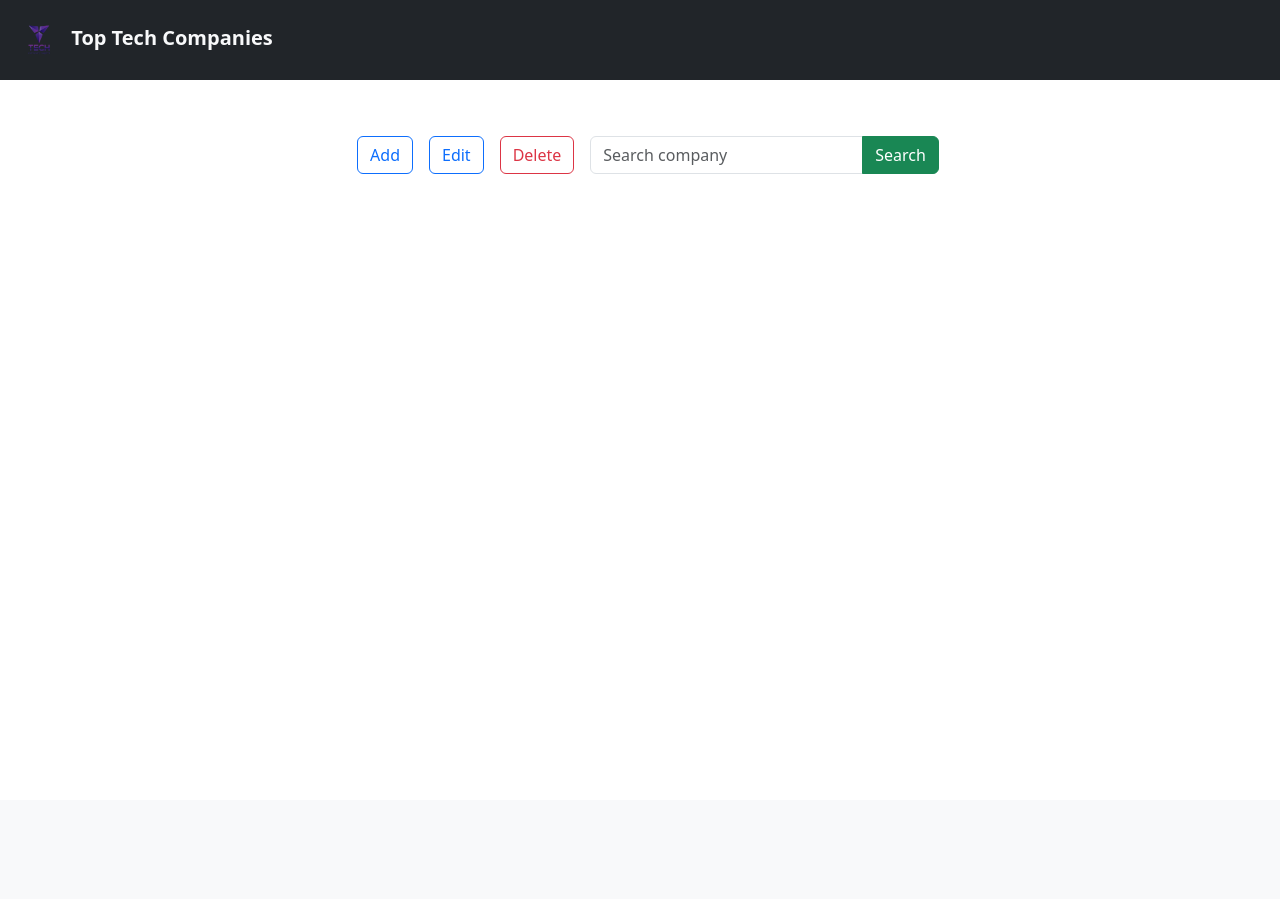
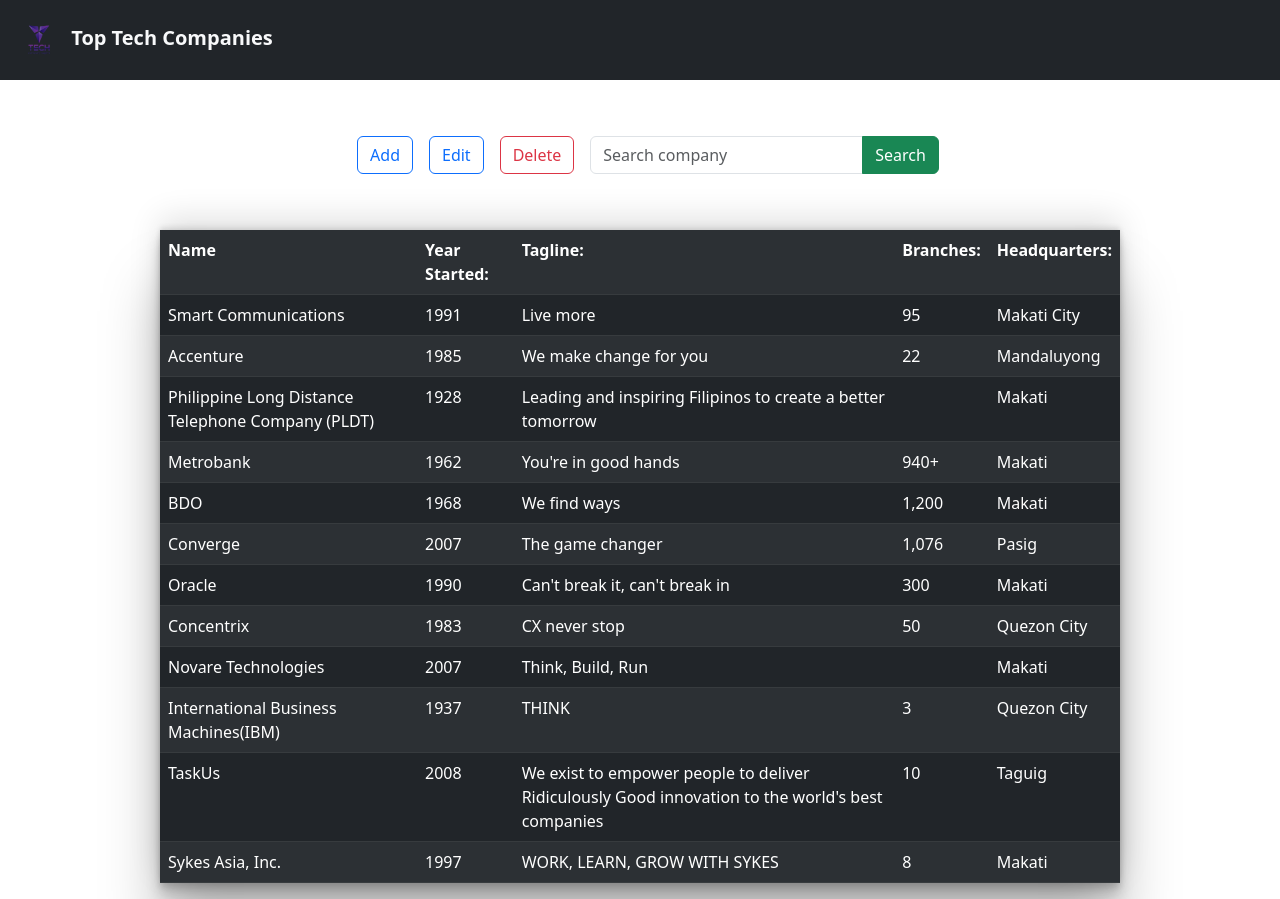
Before and after one commit to WilAm1/web2-project, a PHP site: page / in a window 1280 px wide. Before the commit the page ends 174 px from the top, so only its background shows below. Run offline with PHP 8.4, Linux system fonts and the light colour scheme.

Commit message:
refactor: Revert old table functionality to use native php instead of ajax

```diff
--- a/BSIT3EG1G4.xml
+++ b/BSIT3EG1G4.xml
@@ -93,7 +93,13 @@
 	</techCompany>
 
 	<!--11-->
-
+	<techCompany>
+		<companyName>TaskUs</companyName>
+		<yearStart>2008</yearStart>
+		<tagline>We exist to empower people to deliver Ridiculously Good innovation to the world's best companies</tagline>
+		<totalBranch>10</totalBranch>
+		<headquarter>Taguig</headquarter>
+	</techCompany>
 
 	<!--12-->
 	<techCompany>
--- a/index.php
+++ b/index.php
@@ -107,31 +107,41 @@
     })
   </script>
 
-  <!-- show the data in table   -->
-  <div id="table-container"></div>
-  <script>
-    // handles fetching of data
-    var tableContainer = document.getElementById("table-container");
 
-    //  Function that will perform ajax to fetch data in the xml
-    function fetchData() {
-      var http = new XMLHttpRequest();
-      http.onreadystatechange = function() {
+  <!-- handles the list of companies. -->
+  <?php
+  $xml = new DOMDocument("1.0");
+  $xml->load("./BSIT3EG1G4.xml");
 
-        if (http.readyState === 4 && http.status === 200) {
+  $companies = $xml->getElementsByTagName("techCompany");
 
-          tableContainer.innerHTML = http.responseText;
-          console.log("The table is refreshed.");
-        }
-      }
-      http.open("GET", 'fetchAllCompanies.php', true); //where we will request the data
-      http.send();
-    }
 
-    fetchData();
-    //refresh the table every 3 seconds
-    setInterval(fetchData, 3000);
-  </script>
+  echo '<table class="table w-75 ms-auto me-auto mt-5 table-dark table-striped ">';
+  echo '<tr class="bg-primary text-light"><th>Name</th>
+              <th>Year Started:</th>
+              <th>Tagline:</th>
+              <th>Branches:</th>
+              <th>Headquarters:</th>
+          </tr>';
+  foreach ($companies as $company) {
+    $name = $company->getElementsByTagName("companyName")->item(0)->nodeValue;
+    $year = $company->getElementsByTagName("yearStart")->item(0)->nodeValue;
+    $tagline = $company->getElementsByTagName("tagline")->item(0)->nodeValue;
+    $branches = $company->getElementsByTagName("totalBranch")->item(0)->nodeValue;
+    $headquarter = $company->getElementsByTagName("headquarter")->item(0)->nodeValue;
+
+    echo '<tr>';
+    echo "<td>" . $name . "</td> ";
+    echo "<td>" . $year . "</td>";
+    echo "<td>" . $tagline . "</td>";
+    echo "<td>" . $branches . "</td>";
+    echo "<td>" . $headquarter . "</td>";
+    echo "</tr>";
+  }
+
+  echo '</table>';
+  ?>
+
 </body>
 
 </html>
```
